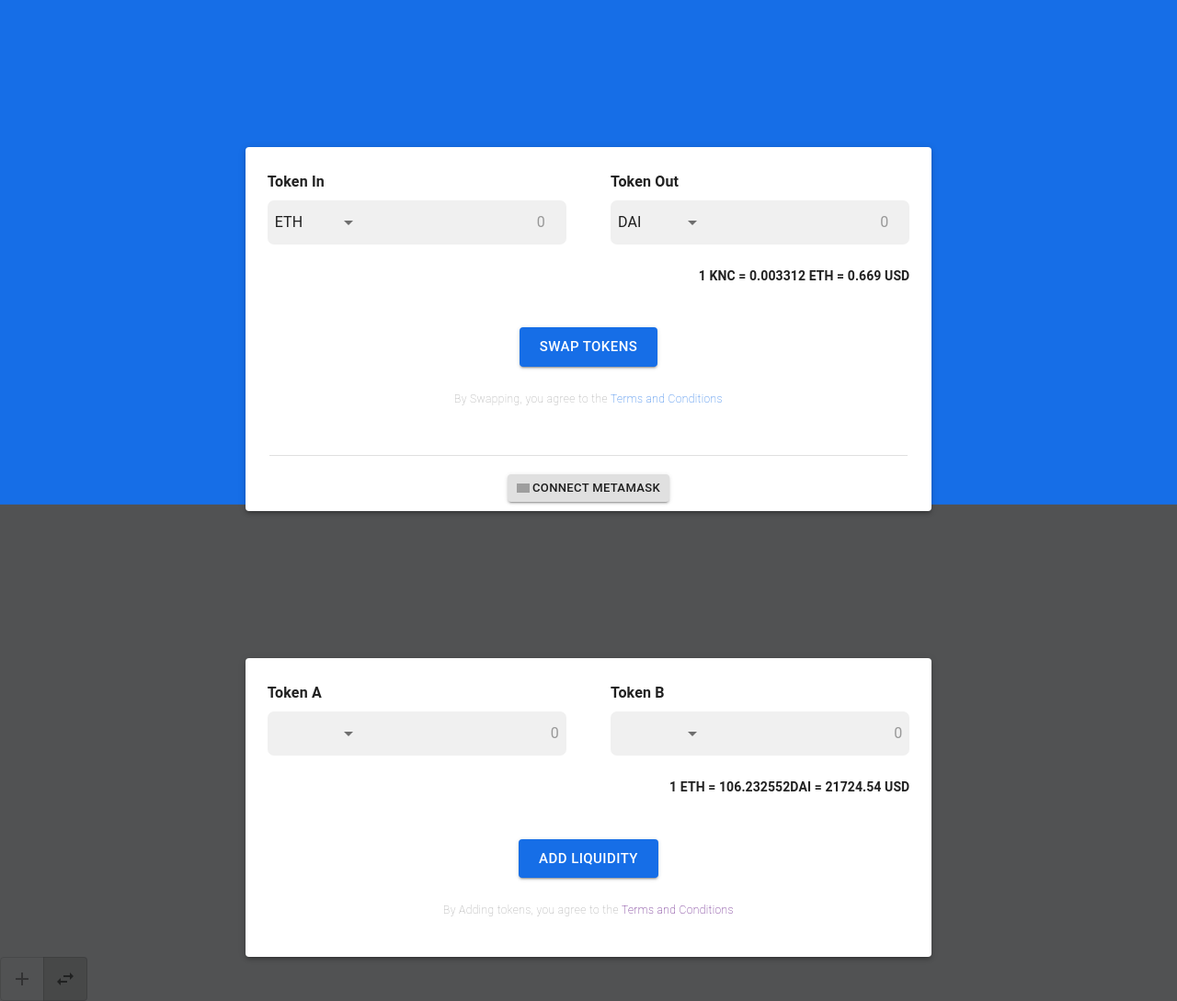
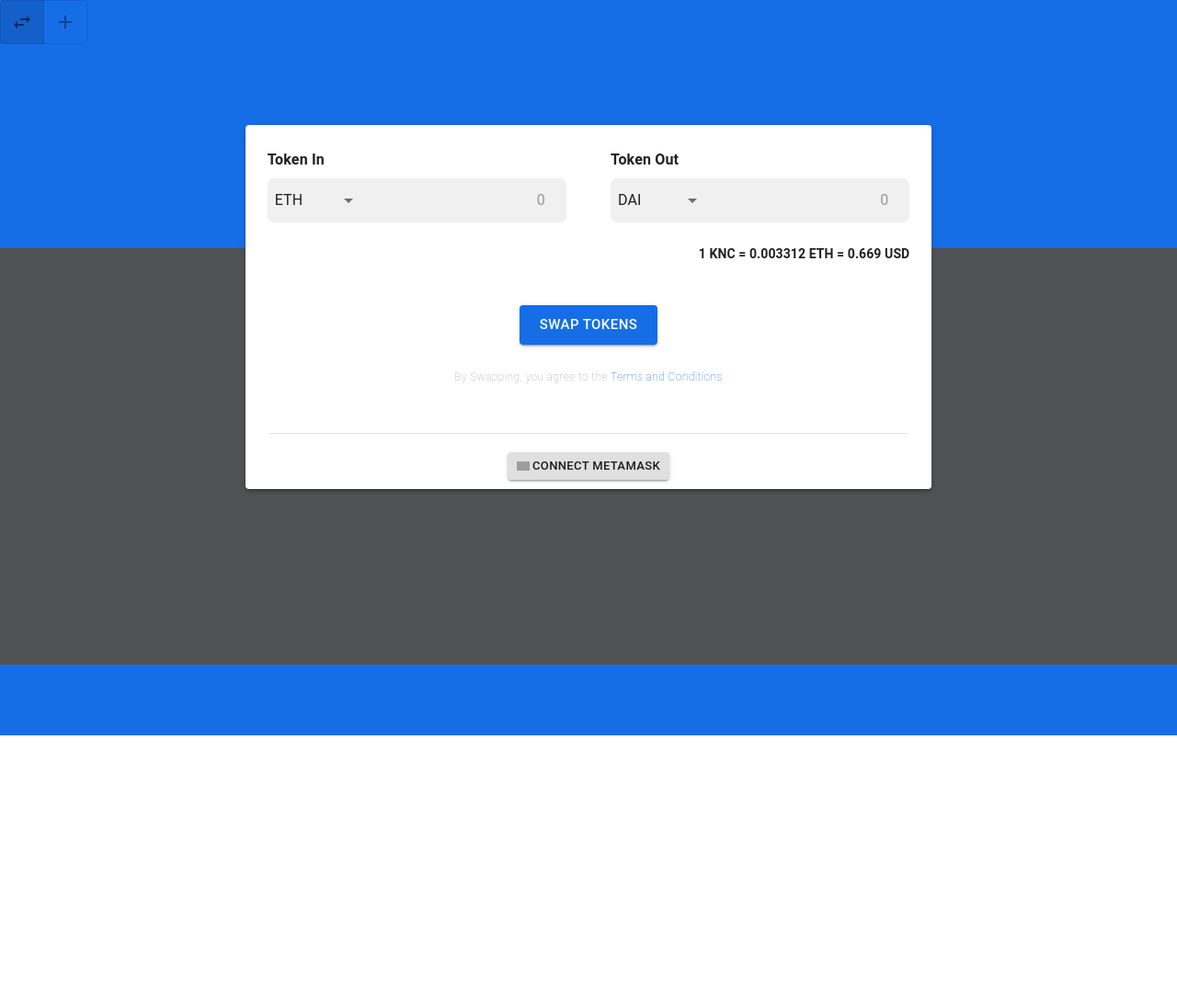
Before and after one commit to RaviBlock8/Swappy_mock_frontend, a React (Create React App) app: page / in a window 1280 px wide. Shown: the whole page at 92% size. After the commit the page ends 800 px from the top, so only its background shows below. Built offline with nearby package versions, Linux system fonts and the light colour scheme; grey boxes are pictures that could not be loaded.

Commit message:
added routing functionality

```diff
--- a/package.json
+++ b/package.json
@@ -12,6 +12,7 @@
     "@testing-library/user-event": "^7.2.1",
     "react": "^16.13.1",
     "react-dom": "^16.13.1",
+    "react-router-dom": "^5.2.0",
     "react-scripts": "3.4.1"
   },
   "scripts": {
--- a/src/App.js
+++ b/src/App.js
@@ -3,14 +3,23 @@
 import SwapPage from "./pages/SwapPage/SwapPage";
 import AddLiquidityPage from "./pages/AddLiquidityPage/AddLiquidityPage";
 import ToggleWindows from "./components/ToggleWindows/ToggleWindows";
+import { BrowserRouter as Router, Switch, Route } from "react-router-dom";
 
 function App() {
   return (
-    <React.Fragment>
-      <SwapPage />
-      <AddLiquidityPage />
-      <ToggleWindows />
-    </React.Fragment>
+    <Router>
+      <React.Fragment>
+        <ToggleWindows />
+        <Switch>
+          <Route exact path="/">
+            <SwapPage />
+          </Route>
+          <Route exact path="/add">
+            <AddLiquidityPage />
+          </Route>
+        </Switch>
+      </React.Fragment>
+    </Router>
   );
 }
 export default App;
--- a/src/components/ToggleWindows/ToggleWindows.jsx
+++ b/src/components/ToggleWindows/ToggleWindows.jsx
@@ -3,15 +3,28 @@
 import AddIcon from "@material-ui/icons/Add";
 import ToggleButton from "@material-ui/lab/ToggleButton";
 import ToggleButtonGroup from "@material-ui/lab/ToggleButtonGroup";
+import { useHistory } from "react-router-dom";
 
 export default function ToggleWindows() {
-  const [alignment, setAlignment] = React.useState("add");
-
+  const [alignment, setAlignment] = React.useState("swap");
+  const history = useHistory();
   const handleAlignment = (event, newAlignment) => {
     setAlignment(newAlignment);
+    switch (newAlignment) {
+      case "swap":
+        history.push("/");
+        break;
+      case "add":
+        history.push("/add");
+        break;
+      default:
+        history.push("/");
+        break;
+    }
   };
 
   return (
+    <div style={{ height: "10vh" }}>
       <ToggleButtonGroup
         value={alignment}
         exclusive
@@ -19,11 +32,12 @@
         aria-label="text alignment"
       >
         <ToggleButton value="swap" aria-label="centered">
+          <SwapHorizIcon />
+        </ToggleButton>
+        <ToggleButton value="add" aria-label="left aligned">
           <AddIcon />
         </ToggleButton>
-      <ToggleButton value="add" aria-label="left aligned">
-        <SwapHorizIcon />
-      </ToggleButton>
       </ToggleButtonGroup>
+    </div>
   );
 }
--- a/src/pages/AddLiquidityPage/AddLiquidityPage.jsx
+++ b/src/pages/AddLiquidityPage/AddLiquidityPage.jsx
@@ -27,7 +27,7 @@
   };
   return (
     <Grid container justify="center">
-      <Grid item xs={12} md={7} style={{ marginTop: "20vh" }}>
+      <Grid item xs={12} md={7} style={{ marginTop: "10vh" }}>
         <AddLiquidityWindow
           changeTokenType={changeTokenType}
           errorMsg={errorMsg}
--- a/src/pages/SwapPage/SwapPage.jsx
+++ b/src/pages/SwapPage/SwapPage.jsx
@@ -36,9 +36,8 @@
     );
   };
   return (
-
     <Grid container justify="center" minHeight="90vh">
-      <Grid item xs={12} md={7} style={{ marginTop: "20vh" }}>
+      <Grid item xs={12} md={7} style={{ marginTop: "7vh" }}>
         <SwapWindow
           changeTokenType={changeTokenType}
           errorMsg={errorMsg}
```
Also changed, not shown: 1 other file (tests, documents, lock files or other folders). Lines whose indentation alone changed are shown as unchanged.
